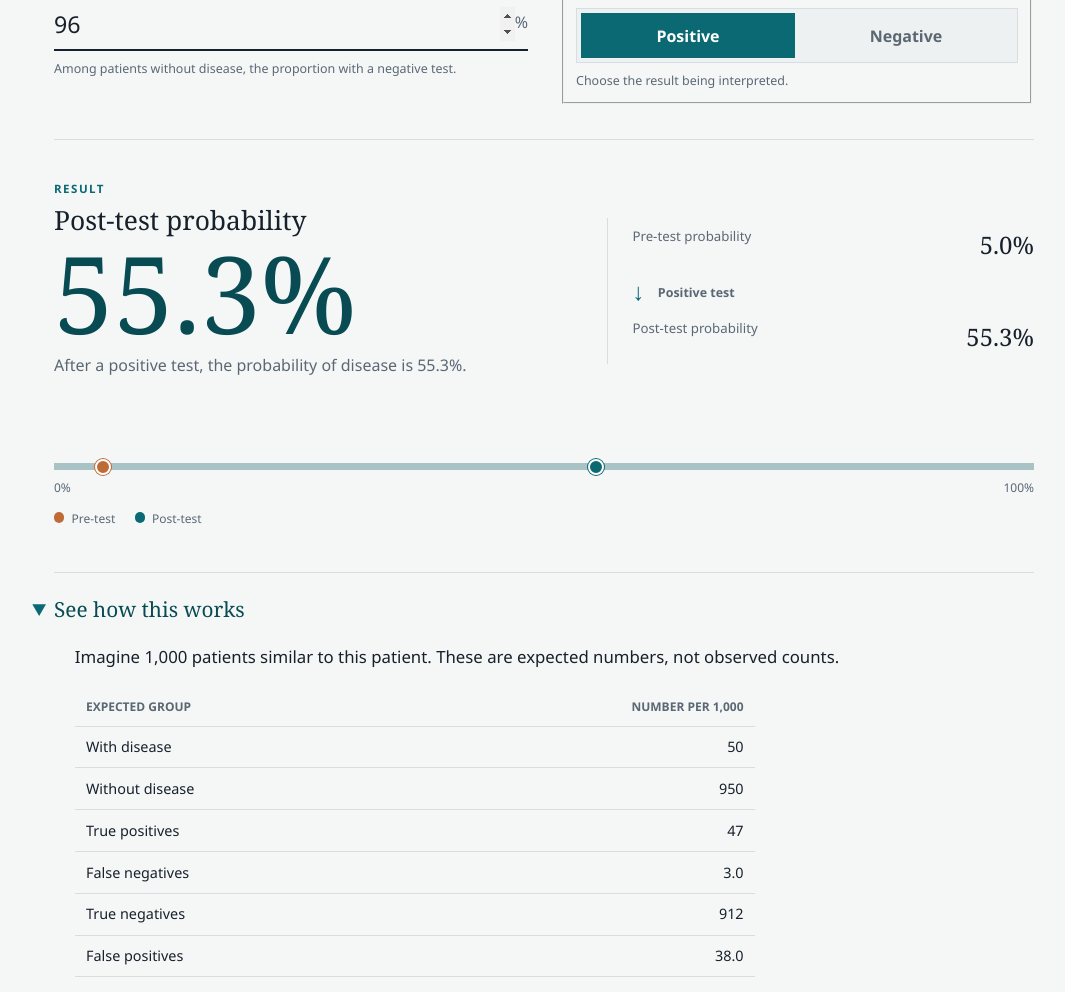
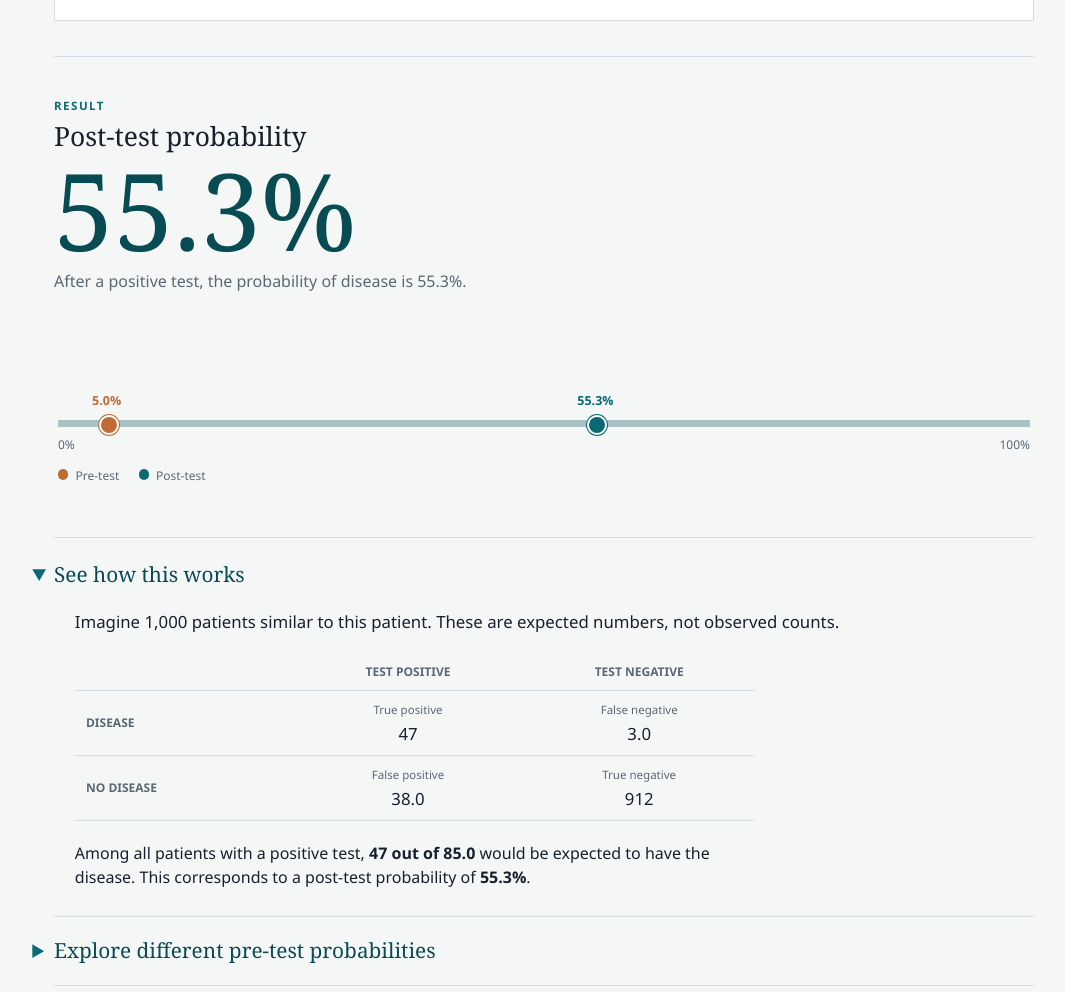
Before and after one commit to andreasebbehoj/post-test-probability-calculator, a plain HTML site: page index.html in a window 1280 px wide. Shown: the part 850-1842 px from the top of the page, without its empty margins (96-1161 px from the left). Drawn offline with Linux system fonts and the light colour scheme.

Commit message:
Optimize calculator layout

```diff
--- a/index.html
+++ b/index.html
@@ -21,7 +21,8 @@
         <p class="eyebrow">Inputs</p>
         <h2 id="inputs-heading">Set the diagnostic scenario</h2>
       </div>
-      <div class="input-grid">
+      <div class="input-card">
+        <div class="input-grid">
         <div class="control-block control-block--prior">
           <label for="prior-number">Pre-test probability <span class="example-label">example starts at 5%</span></label>
           <div class="number-with-unit">
@@ -74,6 +75,7 @@
           </div>
           <p class="help-text">Choose the result being interpreted.</p>
         </fieldset>
+        </div>
       </div>
     </section>
 
@@ -85,13 +87,8 @@
         <p id="result-context" class="result-context">After a positive test, the probability of disease is 55.3%.</p>
         <p id="result-error" class="error-message" role="alert"></p>
       </div>
-      <div class="transformation" aria-label="Probability transformation">
-        <div><span>Pre-test probability</span><strong id="transform-prior">5%</strong></div>
-        <div class="transform-arrow" aria-hidden="true">↓ <span id="transform-test">Positive test</span></div>
-        <div><span>Post-test probability</span><strong id="transform-posterior">55.3%</strong></div>
-      </div>
       <div class="probability-scale" aria-label="Probability scale from 0 to 100 percent">
-        <div class="scale-track"><span id="prior-marker" class="scale-marker scale-marker--prior" title="Pre-test probability"></span><span id="posterior-marker" class="scale-marker scale-marker--posterior" title="Post-test probability"></span></div>
+        <div class="scale-track"><span id="prior-marker" class="scale-marker scale-marker--prior" title="Pre-test probability"><span id="prior-marker-label" class="scale-marker-label">5.0%</span></span><span id="posterior-marker" class="scale-marker scale-marker--posterior" title="Post-test probability"><span id="posterior-marker-label" class="scale-marker-label">55.3%</span></span></div>
         <div class="scale-labels"><span>0%</span><span>100%</span></div>
         <div class="scale-legend"><span><i class="legend-dot legend-dot--prior"></i> Pre-test</span><span><i class="legend-dot legend-dot--posterior"></i> Post-test</span></div>
       </div>
@@ -102,7 +99,7 @@
         <summary>See how this works</summary>
         <div class="details-content" id="frequency-content"></div>
       </details>
-      <details>
+      <details id="curve-details" hidden>
         <summary>Show calculation</summary>
         <div class="details-content formula-content" id="formula-content"></div>
       </details>
--- a/script.js
+++ b/script.js
@@ -13,11 +13,11 @@
     resultValue: document.querySelector('#result-value'),
     resultContext: document.querySelector('#result-context'),
     resultError: document.querySelector('#result-error'),
-    transformPrior: document.querySelector('#transform-prior'),
-    transformTest: document.querySelector('#transform-test'),
-    transformPosterior: document.querySelector('#transform-posterior'),
     priorMarker: document.querySelector('#prior-marker'),
     posteriorMarker: document.querySelector('#posterior-marker'),
+    priorMarkerLabel: document.querySelector('#prior-marker-label'),
+    posteriorMarkerLabel: document.querySelector('#posterior-marker-label'),
+    curveDetails: document.querySelector('#curve-details'),
     frequencyContent: document.querySelector('#frequency-content'),
     formulaContent: document.querySelector('#formula-content'),
     chart: document.querySelector('#probability-chart'),
@@ -112,9 +112,9 @@
     const diseaseAfter = state.result === 'positive' ? truePositive : falseNegative;
     const totalAfter = state.result === 'positive' ? positiveCount : negativeCount;
     const result = posterior(prior, sensitivity, specificity, state.result);
-    const rows = [['With disease', disease], ['Without disease', noDisease], ['True positives', truePositive], ['False negatives', falseNegative], ['True negatives', trueNegative], ['False positives', falsePositive]];
     const relevant = state.result === 'positive' ? 'positive test' : 'negative test';
-    return `<p class="frequency-lead">Imagine 1,000 patients similar to this patient. These are expected numbers, not observed counts.</p><table class="frequency-table"><thead><tr><th>Expected group</th><th>Number per 1,000</th></tr></thead><tbody>${rows.map(([label, value]) => `<tr><td>${label}</td><td>${displayNumber(value)}</td></tr>`).join('')}</tbody></table><p class="frequency-conclusion">Among all patients with a ${relevant}, <strong>${displayNumber(diseaseAfter)} out of ${displayNumber(totalAfter)}</strong> would be expected to have the disease. This corresponds to a post-test probability of <strong>${percent(result, 1)}</strong>.</p>`;
+    const cell = (label, value) => `<span class="frequency-cell-label">${label}</span><span class="frequency-cell-value">${displayNumber(value)}</span>`;
+    return `<p class="frequency-lead">Imagine 1,000 patients similar to this patient. These are expected numbers, not observed counts.</p><table class="frequency-table"><thead><tr><th></th><th>Test positive</th><th>Test negative</th></tr></thead><tbody><tr><th scope="row">Disease</th><td>${cell('True positive', truePositive)}</td><td>${cell('False negative', falseNegative)}</td></tr><tr><th scope="row">No disease</th><td>${cell('False positive', falsePositive)}</td><td>${cell('True negative', trueNegative)}</td></tr></tbody></table><p class="frequency-conclusion">Among all patients with a ${relevant}, <strong>${displayNumber(diseaseAfter)} out of ${displayNumber(totalAfter)}</strong> would be expected to have the disease. This corresponds to a post-test probability of <strong>${percent(result, 1)}</strong>.</p>`;
   }
 
   function drawChart(data) {
@@ -142,6 +142,7 @@
 
   function update() {
     elements.rangeFields.hidden = !elements.rangeToggle.checked;
+    elements.curveDetails.hidden = !elements.rangeToggle.checked;
     const data = readState();
     elements.priorSlider.value = String((data.priorMin ?? Number(elements.priorNumber.value) / 100) * 100);
     elements.priorSlider.disabled = elements.rangeToggle.checked;
@@ -167,11 +168,10 @@
     const isRange = elements.rangeToggle.checked && data.priorMin !== data.priorMax;
     elements.resultValue.textContent = isRange ? `${percent(low, 1)}–${percent(high, 1)}` : percent(selected, 1);
     elements.resultContext.textContent = isRange ? `With this ${state.result} test, the post-test probability spans ${percent(low, 1)} to ${percent(high, 1)} across the selected prior range.` : `After a ${state.result} test, the probability of disease is ${percent(selected, 1)}.`;
-    elements.transformPrior.textContent = isRange ? `${percent(data.priorMin, 1)}–${percent(data.priorMax, 1)}` : percent(data.priorMin, 1);
-    elements.transformTest.textContent = `${state.result[0].toUpperCase()}${state.result.slice(1)} test`;
-    elements.transformPosterior.textContent = isRange ? `${percent(low, 1)}–${percent(high, 1)}` : percent(selected, 1);
     setMarker(elements.priorMarker, (data.priorMin + data.priorMax) / 2);
     setMarker(elements.posteriorMarker, selected);
+    elements.priorMarkerLabel.textContent = isRange ? `${percent(data.priorMin, 1)}–${percent(data.priorMax, 1)}` : percent(data.priorMin, 1);
+    elements.posteriorMarkerLabel.textContent = isRange ? `${percent(low, 1)}–${percent(high, 1)}` : percent(selected, 1);
     elements.frequencyContent.innerHTML = frequencyMarkup((data.priorMin + data.priorMax) / 2, data.sensitivity, data.specificity);
     elements.formulaContent.innerHTML = formulaMarkup(data.sensitivity, data.specificity, (data.priorMin + data.priorMax) / 2);
     updateChart(data.sensitivity, data.specificity, data.priorMin, data.priorMax);
--- a/styles.css
+++ b/styles.css
@@ -14,6 +14,7 @@
 }
 
 * { box-sizing: border-box; }
+[hidden] { display: none !important; }
 html { scroll-behavior: smooth; }
 body { margin: 0; color: var(--ink); background: var(--paper); font-family: var(--font-sans); line-height: 1.5; }
 button, input { font: inherit; }
@@ -27,6 +28,7 @@ h2 { margin-bottom: 0; font-family: var(--font-display); font-size: 1.65rem; fon
 .subtitle { max-width: 640px; margin-bottom: 0; color: var(--muted); font-size: 1.08rem; }
 .calculator-panel, .result-panel, .details-section, .interpretation-box { border-top: 1px solid var(--line); }
 .calculator-panel { padding: 1.75rem 0 2.2rem; }
+.input-card { padding: 1.5rem; border: 1px solid var(--line); background: var(--panel); }
 .section-heading { display: flex; align-items: end; justify-content: space-between; gap: 1rem; margin-bottom: 1.5rem; }
 .input-grid { display: grid; grid-template-columns: repeat(2, minmax(0, 1fr)); gap: 1.5rem 2rem; }
 .control-block { min-width: 0; }
@@ -55,21 +57,19 @@ h2 { margin-bottom: 0; font-family: var(--font-display); font-size: 1.65rem; fon
 .segment-button { padding: .65rem .8rem; border: 0; color: var(--muted); background: transparent; font-weight: 700; }
 .segment-button.is-selected { color: white; background: var(--accent); }
 .segment-button:focus-visible { position: relative; z-index: 1; outline: 3px solid #8cc7cc; outline-offset: 2px; }
-.result-panel { display: grid; grid-template-columns: minmax(0, 1.1fr) minmax(230px, .9fr); gap: 2rem; padding: 2.5rem 0 2.75rem; }
+.result-panel { display: grid; grid-template-columns: minmax(0, 1fr); gap: 1.5rem; padding: 2.5rem 0 2.75rem; }
 .result-value { margin: .45rem 0 .55rem; color: var(--accent-dark); font-family: var(--font-display); font-size: clamp(3.6rem, 10vw, 6.7rem); font-weight: 400; letter-spacing: 0; line-height: .95; }
 .result-context { max-width: 430px; margin-bottom: 0; color: var(--muted); }
-.transformation { align-self: center; padding-left: 1.5rem; border-left: 1px solid var(--line); }
-.transformation > div:not(.transform-arrow) { display: flex; justify-content: space-between; gap: 1rem; padding: .55rem 0; }
-.transformation span { color: var(--muted); font-size: .83rem; }
-.transformation strong { font-family: var(--font-display); font-size: 1.5rem; font-weight: 400; }
-.transform-arrow { padding: .45rem 0; color: var(--accent); font-size: 1.5rem; line-height: 1; }
-.transform-arrow span { margin-left: .45rem; font-size: .78rem; font-weight: 700; vertical-align: middle; }
-.probability-scale { grid-column: 1 / -1; padding-top: .5rem; }
-.scale-track { position: relative; height: .45rem; margin: 1.3rem 0 .55rem; background: #cad5d6; }
+.probability-scale { padding: 2.2rem .25rem .5rem; }
+.scale-track { position: relative; height: .45rem; margin: 2.6rem 0 .55rem; background: #cad5d6; }
 .scale-track::after { position: absolute; inset: 0; background: var(--accent); content: ""; opacity: .18; }
-.scale-marker { position: absolute; z-index: 1; top: 50%; width: 1rem; height: 1rem; border: 2px solid white; border-radius: 50%; transform: translate(-50%, -50%); box-shadow: 0 0 0 1px currentColor; }
-.scale-marker--prior { color: var(--prior); background: var(--prior); }
-.scale-marker--posterior { color: var(--accent); background: var(--accent); }
+.scale-marker { position: absolute; z-index: 1; top: 50%; width: 0; height: 0; transform: translate(-50%, -50%); }
+.scale-marker::after { position: absolute; top: -.5rem; left: -.5rem; width: 1rem; height: 1rem; border: 2px solid white; border-radius: 50%; content: ""; box-shadow: 0 0 0 1px currentColor; }
+.scale-marker--prior { color: var(--prior); }
+.scale-marker--posterior { color: var(--accent); }
+.scale-marker--prior::after { background: var(--prior); }
+.scale-marker--posterior::after { background: var(--accent); }
+.scale-marker-label { position: absolute; bottom: 1rem; left: 0; color: currentColor; font-size: .78rem; font-weight: 700; line-height: 1; white-space: nowrap; transform: translateX(-50%); }
 .scale-labels, .scale-legend { display: flex; justify-content: space-between; color: var(--muted); font-size: .75rem; }
 .scale-legend { justify-content: flex-start; gap: 1.2rem; margin-top: .8rem; }
 .legend-dot { display: inline-block; width: .65rem; height: .65rem; margin-right: .25rem; border-radius: 50%; }
@@ -84,7 +84,11 @@ summary::marker { color: var(--accent); }
 .frequency-table { width: 100%; max-width: 680px; border-collapse: collapse; font-size: .9rem; }
 .frequency-table th, .frequency-table td { padding: .6rem .7rem; border-bottom: 1px solid var(--line); text-align: left; }
 .frequency-table th { color: var(--muted); font-size: .75rem; font-weight: 700; text-transform: uppercase; }
-.frequency-table td:last-child, .frequency-table th:last-child { text-align: right; }
+.frequency-table th:not(:first-child), .frequency-table td:not(:first-child) { text-align: center; }
+.frequency-table td { width: 34%; }
+.frequency-table td:first-child { width: 32%; font-weight: 700; }
+.frequency-cell-label { display: block; color: var(--muted); font-size: .72rem; font-weight: 400; }
+.frequency-cell-value { display: block; margin-top: .15rem; font-size: 1.05rem; }
 .frequency-conclusion { max-width: 680px; margin: 1.2rem 0 0; }
 .formula { max-width: 720px; padding: 1rem; background: #edf3f3; overflow-x: auto; font-family: Georgia, serif; font-size: 1.05rem; }
 .formula-line { margin: .35rem 0; white-space: nowrap; }
@@ -111,11 +115,11 @@ summary::marker { color: var(--accent); }
 
 @media (max-width: 680px) {
   .page-shell { width: min(100% - 1.25rem, 980px); padding-top: 2.1rem; }
+  .input-card { padding: 1rem; }
   .input-grid, .result-panel { grid-template-columns: 1fr; gap: 1.3rem; }
   .section-heading { display: block; }
   .result-panel { padding: 2rem 0 2.25rem; }
-  .transformation { padding: 1rem 0 0; border-top: 1px solid var(--line); border-left: 0; }
-  .probability-scale { grid-column: auto; }
+  .probability-scale { padding-right: 0; padding-left: 0; }
   .details-content { padding-left: .2rem; }
   .frequency-table { font-size: .82rem; }
   .frequency-table th, .frequency-table td { padding: .55rem .35rem; }
```
